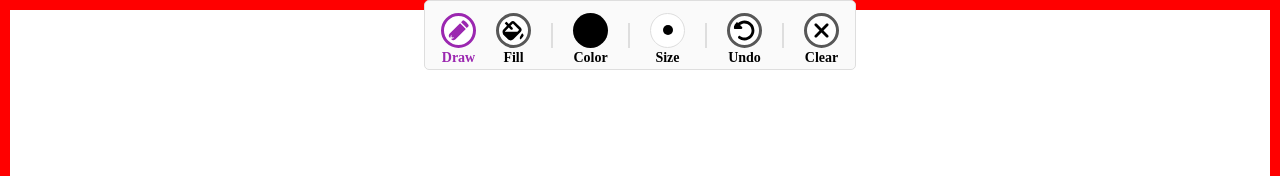
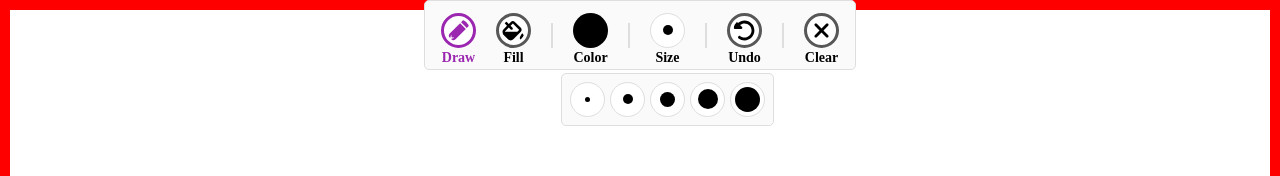
Before and after one commit to vighnesh153/draw.vighnesh153.com, a React (Create React App) app: page / in a window 1280 px wide. Both pictures are taken after a click on the button 667 px from the left and 30 px from the top of the page. Shown: the top 176 px of the page. Built offline with nearby package versions, Linux system fonts and the light colour scheme.

Commit message:
feat: implement size selector

```diff
--- a/src/components/Toolbar/Toolbar.tsx
+++ b/src/components/Toolbar/Toolbar.tsx
@@ -29,6 +29,7 @@ export function Toolbar({
   updateBrushThickness,
 }: ToolbarProps): JSX.Element {
   const { show: showColorPopover, toggleShow: toggleColorPopover } = useShowHide();
+  const { show: showBrushThicknessPopover, toggleShow: toggleBrushThicknessPopover } = useShowHide();
 
   const handleUpdateMode: React.ChangeEventHandler<HTMLInputElement> = (e) => {
     updateMode(e.target.value as EventModes);
@@ -37,6 +38,11 @@ export function Toolbar({
   const handleColorChange = (color: string) => {
     updateColor(color as Color);
     toggleColorPopover();
+  };
+
+  const handleBrushThicknessChange = (thickness: BrushThickness) => {
+    updateBrushThickness(thickness);
+    toggleBrushThicknessPopover();
   };
 
   return (
@@ -99,6 +105,7 @@ export function Toolbar({
       <ToolbarSeparator />
       <section style={baseSectionStyles}>
         <div
+          role="button"
           style={{
             width: 35,
             height: 35,
@@ -109,6 +116,7 @@ export function Toolbar({
             placeItems: 'center',
             cursor: 'pointer',
           }}
+          onClick={() => toggleBrushThicknessPopover()}
         >
           <div
             style={{
@@ -120,6 +128,35 @@ export function Toolbar({
           />
         </div>
         <div style={baseFontStyles}>Size</div>
+        <ShowHide show={showBrushThicknessPopover}>
+          <div style={basePopoverStyles}>
+            <div style={{ display: 'flex', flexWrap: 'wrap', gap: 5 }}>
+              {[BrushThickness.xs, BrushThickness.sm, BrushThickness.md, BrushThickness.lg, BrushThickness.xl].map(
+                (thickness) => (
+                  <div
+                    key={thickness}
+                    role="button"
+                    style={{
+                      width: 35,
+                      height: 35,
+                      display: 'grid',
+                      placeItems: 'center',
+                      border: '1px solid #dedede',
+                      borderRadius: '50%',
+                      backgroundColor: 'white',
+                      cursor: 'pointer',
+                    }}
+                    onClick={() => handleBrushThicknessChange(thickness as BrushThickness)}
+                  >
+                    <div
+                      style={{ width: thickness, height: thickness, borderRadius: '50%', backgroundColor: activeColor }}
+                    />
+                  </div>
+                )
+              )}
+            </div>
+          </div>
+        </ShowHide>
       </section>
       <ToolbarSeparator />
       <section style={baseSectionStyles}>
```
